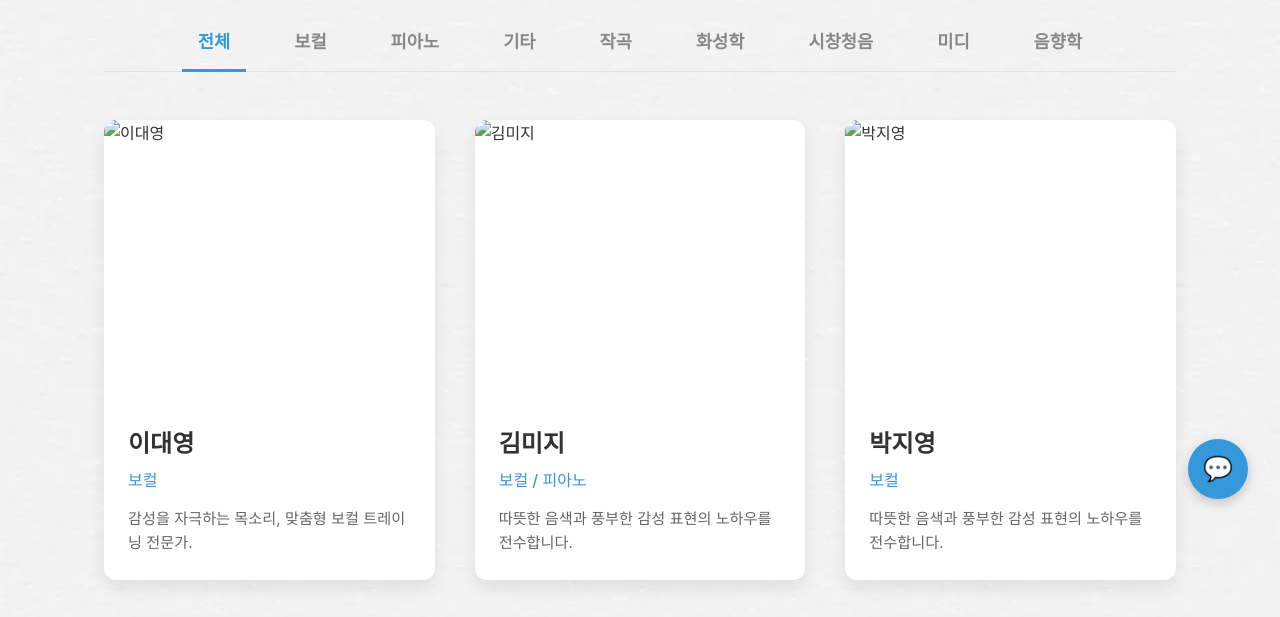
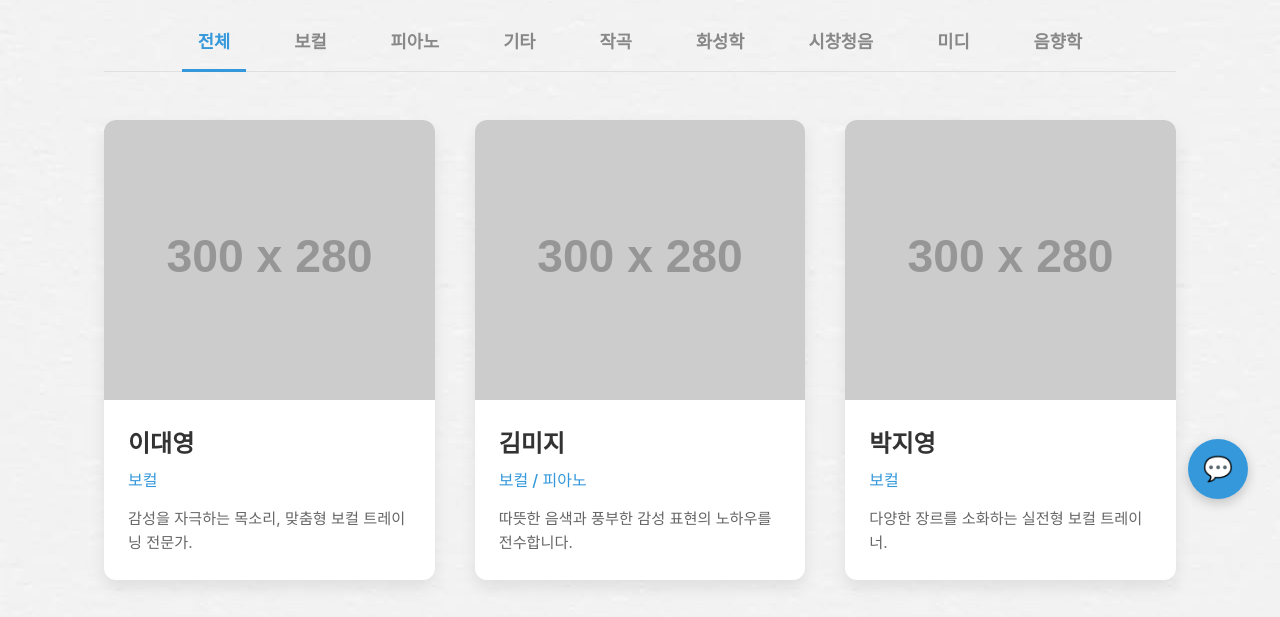
Before and after one commit to Chaeson/hm-vocal-front, an Astro site in the folder frontend/: page /instructors in a window 1280 px wide. Shown: the part 269-886 px from the top of the page. Built offline with nearby package versions, Linux system fonts and the light colour scheme; Astro itself is replaced by a stand-in of ours; placeholder pictures from the web are drawn by us; a web font is replaced by a local one.

Commit message:
강사진 카드 이미지 섹션 재구성

```diff
--- a/frontend/src/pages/InstructorsPage.jsx
+++ b/frontend/src/pages/InstructorsPage.jsx
@@ -1,30 +1,23 @@
 import React, { useState } from 'react';
 import styled, { keyframes } from 'styled-components';
 
-// 1. 이미지 import
-import daeyoungLeeImage from '@/assets/images/instructors/v_daeyoung_lee.jpg';
-import eunkyoungImage from '@/assets/images/instructors/v_eunkyoung_chu.jpg';
-import jiyeonImage from '@/assets/images/instructors/v_jiyeon_kim.jpg';
-import jiyoungImage from '@/assets/images/instructors/v_jiyoung_park.jpg';
-import mijiImage from '@/assets/images/instructors/v_miji_kim.jpg';
-import juntaeImage from '@/assets/images/instructors/i_juntae_kim.jpg';
-import seulbeeImage from '@/assets/images/instructors/i_seulbee_lee.jpg';
-import minyoungImage from '@/assets/images/instructors/w_minyoung_kim.jpg';
+// 1. 이미지 import (현재 데이터에 이미지가 없으므로 주석 처리 또는 플레이스홀더 사용)
+// import daeyoungLeeImage from '@/assets/images/instructors/v_daeyoung_lee.jpg';
 
-// 2. 정적 데이터 생성 (category를 배열로 변경)
+// 2. 정적 데이터 생성
 const instructorsData = [
-  { id: 1, name: '이대영', category: ['Vocal'], cardBio: '감성을 자극하는 목소리, 맞춤형 보컬 트레이닝 전문가.', image: "" },
-  { id: 2, name: '김미지', category: ['Vocal','Piano'], cardBio: '따뜻한 음색과 풍부한 감성 표현의 노하우를 전수합니다.', image: "" },
-  { id: 3, name: '박지영', category: ['Vocal'], cardBio: '따뜻한 음색과 풍부한 감성 표현의 노하우를 전수합니다.', image: "" },
-  { id: 4, name: '김지연', category: ['Vocal'], cardBio: '따뜻한 음색과 풍부한 감성 표현의 노하우를 전수합니다.', image: "" },
-  { id: 5, name: '추은경', category: ['Vocal'], cardBio: '따뜻한 음색과 풍부한 감성 표현의 노하우를 전수합니다.', image: "" },
-  { id: 6, name: '한혜영', category: ['Vocal'], cardBio: '따뜻한 음색과 풍부한 감성 표현의 노하우를 전수합니다.', image: "" },
-  { id: 7, name: '권예린', category: ['Piano','Writer','Harmonics','AuralSkills'], cardBio: '따뜻한 음색과 풍부한 감성 표현의 노하우를 전수합니다.', image: "" },
-  { id: 8, name: '김민영', category: ['Piano','Writer','Harmonics','AuralSkills'], cardBio: '따뜻한 음색과 풍부한 감성 표현의 노하우를 전수합니다.', image: "" },
-  { id: 9, name: '이슬비', category: ['Piano','AuralSkills'], cardBio: '따뜻한 음색과 풍부한 감성 표현의 노하우를 전수합니다.', image: "" },
-  { id: 10, name: '김준태', category: ['Guitar'], cardBio: '따뜻한 음색과 풍부한 감성 표현의 노하우를 전수합니다.', image: "" },
-  { id: 11, name: '정주영', category: ['Guitar'], cardBio: '따뜻한 음색과 풍부한 감성 표현의 노하우를 전수합니다.', image: "" },
-  { id: 12, name: '안창현', category: ['MIDI','Acoustics'], cardBio: '따뜻한 음색과 풍부한 감성 표현의 노하우를 전수합니다.', image: "" },
+  { id: 1, name: '이대영', category: ['Vocal'], cardBio: '감성을 자극하는 목소리, 맞춤형 보컬 트레이닝 전문가.', image: "https://via.placeholder.com/300x280/3498db/FFFFFF?text=Profile" },
+  { id: 2, name: '김미지', category: ['Vocal','Piano'], cardBio: '따뜻한 음색과 풍부한 감성 표현의 노하우를 전수합니다.', image: "https://via.placeholder.com/300x280/2ecc71/FFFFFF?text=Profile" },
+  { id: 3, name: '박지영', category: ['Vocal'], cardBio: '다양한 장르를 소화하는 실전형 보컬 트레이너.', image: "https://via.placeholder.com/300x280/e74c3c/FFFFFF?text=Profile" },
+  { id: 4, name: '김지연', category: ['Vocal'], cardBio: '기초부터 탄탄하게, 정확한 음정과 발성을 지도합니다.', image: "https://via.placeholder.com/300x280/f39c12/FFFFFF?text=Profile" },
+  { id: 5, name: '추은경', category: ['Vocal'], cardBio: '파워풀한 고음과 섬세한 표현력을 위한 보컬 코치.', image: "https://via.placeholder.com/300x280/9b59b6/FFFFFF?text=Profile" },
+  { id: 6, name: '한혜영', category: ['Vocal'], cardBio: '따뜻한 음색과 풍부한 감성 표현의 노하우를 전수합니다.', image: "https://via.placeholder.com/300x280/1abc9c/FFFFFF?text=Profile" },
+  { id: 7, name: '권예린', category: ['Piano','Writer','Harmonics','AuralSkills'], cardBio: '피아노 연주와 함께하는 시창청음 및 화성학.', image: "https://via.placeholder.com/300x280/34495e/FFFFFF?text=Profile" },
+  { id: 8, name: '김민영', category: ['Piano','Writer','Harmonics','AuralSkills'], cardBio: '작사/작곡 입문부터 프로까지, 자신만의 음악 만들기.', image: "https://via.placeholder.com/300x280/7f8c8d/FFFFFF?text=Profile" },
+  { id: 9, name: '이슬비', category: ['Piano','AuralSkills'], cardBio: '클래식과 재즈를 넘나드는 피아노 레슨.', image: "https://via.placeholder.com/300x280/d35400/FFFFFF?text=Profile" },
+  { id: 10, name: '김준태', category: ['Guitar'], cardBio: '기타, 베이스, 드럼 등 밴드 악기 전문 레슨.', image: "https://via.placeholder.com/300x280/c0392b/FFFFFF?text=Profile" },
+  { id: 11, name: '정주영', category: ['Guitar'], cardBio: '어쿠스틱 감성부터 일렉트릭 사운드까지 마스터.', image: "https://via.placeholder.com/300x280/8e44ad/FFFFFF?text=Profile" },
+  { id: 12, name: '안창현', category: ['MIDI','Acoustics'], cardBio: '트렌디한 사운드 메이킹과 프로페셔널한 믹싱/마스터링.', image: "https://via.placeholder.com/300x280/2980b9/FFFFFF?text=Profile" },
 ];
 
 // 3. 탭 레이블 맵
@@ -93,6 +86,7 @@ const InstructorCard = styled.div`
   flex-direction: column;
   animation: ${fadeIn} 0.6s ease-out;
   transition: transform 0.3s ease, box-shadow 0.3s ease;
+  cursor: pointer;
 
   &:hover {
     transform: translateY(-5px);
@@ -110,35 +104,107 @@ const CardBody = styled.div`
   padding: 1.5rem;
   flex-grow: 1;
 
-  h3 {
-    font-size: 1.5rem;
-    margin-bottom: 0.5rem;
+  h3 { font-size: 1.5rem; margin-bottom: 0.5rem; }
+  p.specialty { font-size: 1rem; font-weight: 500; color: var(--primary-color); margin-bottom: 1rem; }
+  p.bio { font-size: 0.95rem; line-height: 1.6; color: #666; }
+`;
+
+// --- Expanded View Styles ---
+const ExpandedViewBackdrop = styled.div`
+  position: fixed;
+  top: 0;
+  left: 0;
+  width: 100%;
+  height: 100%;
+  background: rgba(0, 0, 0, 0.7);
+  display: flex;
+  justify-content: center;
+  align-items: center;
+  z-index: 100;
+  animation: ${fadeIn} 0.3s;
+`;
+
+const ExpandedWrapper = styled.div`
+  position: relative;
+`;
+
+const zoomIn = keyframes`
+  from { transform: scale(0.8); opacity: 0; }
+  to { transform: scale(1); opacity: 1; }
+`;
+
+const ExpandedCard = styled.div`
+  width: 90vw;
+  max-width: 1200px;
+  height: 85vh;
+  background: #fff;
+  border-radius: 16px;
+  box-shadow: 0 12px 24px rgba(0,0,0,0.2);
+  display: flex;
+  overflow: hidden;
+  animation: ${zoomIn} 0.4s cubic-bezier(0.165, 0.84, 0.44, 1);
+
+  @media (max-width: 768px) {
+    flex-direction: column;
+    width: 95vw;
+    height: 90vh;
   }
+`;
 
-  p.specialty {
-    font-size: 1rem;
-    font-weight: 500;
-    color: var(--primary-color);
-    margin-bottom: 1rem;
+const ExpandedImage = styled.img`
+  width: 45%;
+  object-fit: cover;
+
+  @media (max-width: 768px) {
+    width: 100%;
+    height: 250px;
   }
+`;
 
-  p.bio {
-    font-size: 0.95rem;
-    line-height: 1.6;
-    color: #666;
+const ExpandedBody = styled.div`
+  padding: 3rem;
+  flex-grow: 1;
+  overflow-y: auto;
+
+  h3 { font-size: 2.8rem; margin-bottom: 1rem; }
+  p.specialty { font-size: 1.3rem; font-weight: 500; color: var(--primary-color); margin-bottom: 2rem; }
+  p.bio { font-size: 1.1rem; line-height: 1.8; color: #555; }
+`;
+
+const CloseButton = styled.button`
+  position: absolute;
+  top: -50px;
+  right: 0;
+  background: transparent;
+  color: white;
+  border: none;
+  font-size: 2.5rem;
+  cursor: pointer;
+  transition: transform 0.2s ease;
+  z-index: 110;
+
+  &:hover {
+    transform: scale(1.1);
   }
 `;
 
 // --- 메인 컴포넌트 ---
 const InstructorsPage = () => {
   const [activeTab, setActiveTab] = useState('All');
+  const [expandedId, setExpandedId] = useState(null);
 
-  // 필터링 로직 수정 (includes 사용)
   const filteredInstructors = activeTab === 'All'
     ? instructorsData
     : instructorsData.filter(instructor => instructor.category.includes(activeTab));
 
   const tabs = Object.keys(tabLabels);
+
+  const handleCardClick = (id) => setExpandedId(id);
+  const handleCloseExpanded = () => setExpandedId(null);
+
+  const expandedInstructor = expandedId
+    ? instructorsData.find(inst => inst.id === expandedId)
+    : null;
 
   return (
     <PageContainer>
@@ -158,17 +224,32 @@ const InstructorsPage = () => {
 
       <InstructorGrid>
         {filteredInstructors.map((instructor) => (
-          <InstructorCard key={instructor.id}>
+          <InstructorCard key={instructor.id} onClick={() => handleCardClick(instructor.id)}>
             <CardImage src={instructor.image} alt={instructor.name} />
             <CardBody>
               <h3>{instructor.name}</h3>
-              {/* 여러 카테고리를 표시하도록 수정 */}
               <p className="specialty">{instructor.category.map(cat => tabLabels[cat] || cat).join(' / ')}</p>
               <p className="bio">{instructor.cardBio}</p>
             </CardBody>
           </InstructorCard>
         ))}
       </InstructorGrid>
+
+      {expandedInstructor && (
+        <ExpandedViewBackdrop onClick={handleCloseExpanded}>
+          <ExpandedWrapper>
+            <CloseButton onClick={handleCloseExpanded}>&times;</CloseButton>
+            <ExpandedCard onClick={(e) => e.stopPropagation()}>
+              <ExpandedImage src={expandedInstructor.image} alt={expandedInstructor.name} />
+              <ExpandedBody>
+                <h3>{expandedInstructor.name}</h3>
+                <p className="specialty">{expandedInstructor.category.map(cat => tabLabels[cat] || cat).join(' / ')}</p>
+                <p className="bio">{expandedInstructor.cardBio}</p>
+              </ExpandedBody>
+            </ExpandedCard>
+          </ExpandedWrapper>
+        </ExpandedViewBackdrop>
+      )}
     </PageContainer>
   );
 };
```
